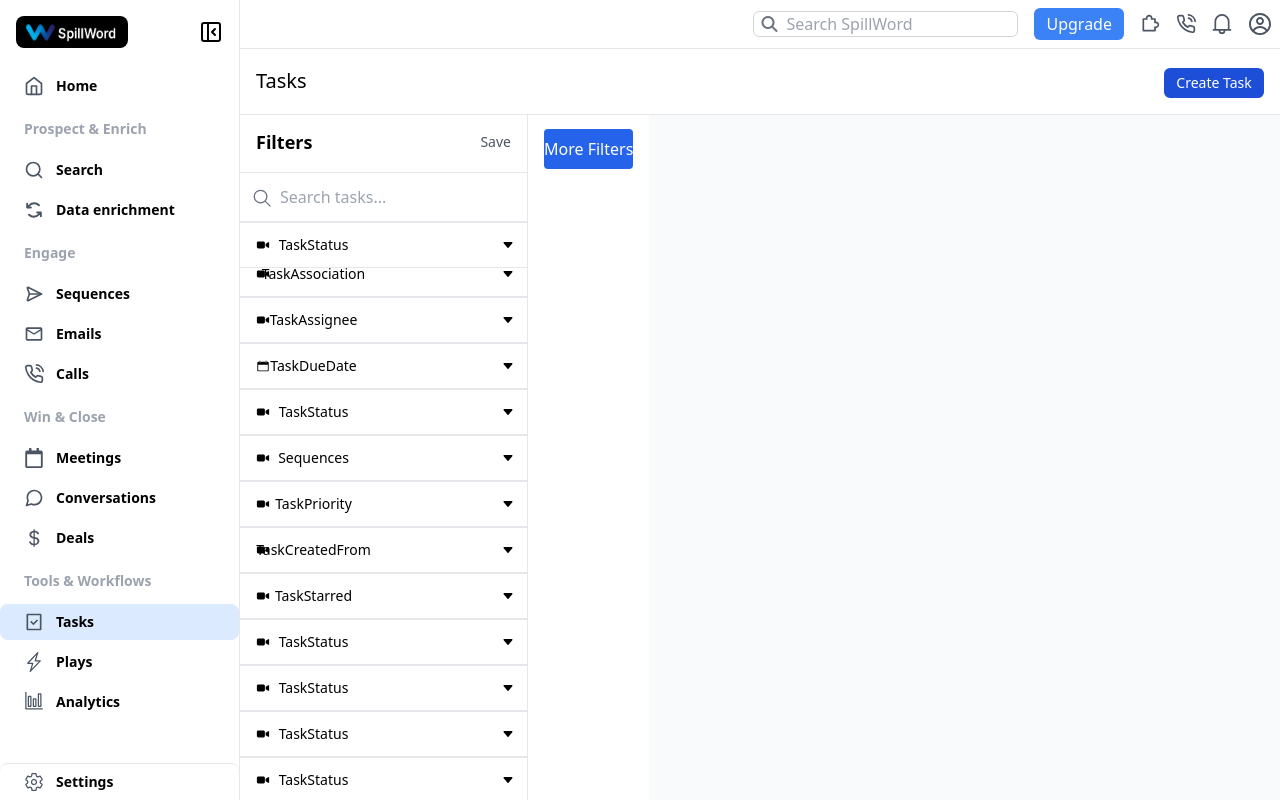
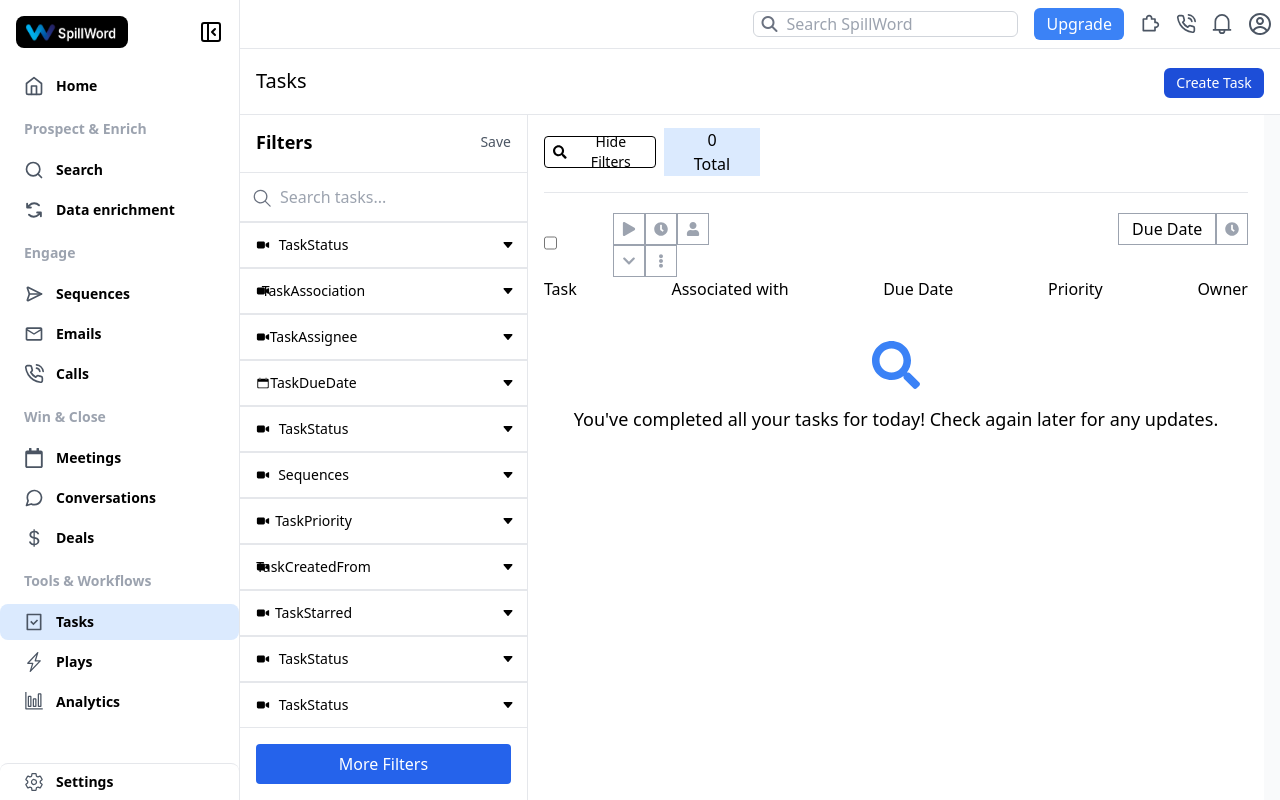
Before and after one commit to zainishfaq/Apollo, a React (Vite) app in the folder Frontend/: page /Tasks in a window 1280 px wide. Built offline with nearby package versions, Linux system fonts and the light colour scheme.

Commit message:
Conflict Resolved

```diff
--- a/Frontend/src/pages/Tasks.jsx
+++ b/Frontend/src/pages/Tasks.jsx
@@ -13,32 +13,30 @@ import TaskCreatedFrom from '../components/Filters/TaskCreatedFrom';
 import TaskStarred from '../components/Filters/TaskStarred';
 
 function Tasks() {
+
+
   return (
     <>
-      <div className="fixed top-16 left-64 right-0 bg-white z-40">
-        {" "}
-        {/* Position fixed for the navigation bar */}
+    <div className="fixed top-16 left-64 right-0 bg-white z-40"> {/* Position fixed for the navigation bar */}
     <div className="text-2xl font-medium bg-white text-black -mt-4 -mr-4 -ml-4 border-b border-gray-200 px-4">
         <div className="flex items-center justify-between mb-4">
             <h2 className="text-xl font-medium text-black mt-4">Tasks</h2>
-            <button
-              style={{ width: "100px", height: "30px" }}
-              className="bg-blue-700 text-white rounded-md p-1 text-sm mt-5 mr-4"
-            >
-              Create Task
-            </button>
+            <button style={{ width: '100px', height: '30px' }} className="bg-blue-700 text-white rounded-md p-1 text-sm mt-5 mr-4">Create Task</button>
+        </div>
+
     </div>
     </div>
-      </div>
+
 
     <div className="flex h-screen ml-56 mt-24">
       {/* Sidebar */}
       <div className="w-72 bg-white border-r border-gray-200 flex flex-col">
         <div className="p-4 border-b border-gray-200 bg-white sticky top-0 z-10">
-            <div className="flex justify-between items-center">
+          <div className='flex justify-between items-center'>
             <h2 className="text-lg font-semibold">Filters</h2>
-              <button className="text-sm text-gray-600">Save</button>
+            <button className='text-sm text-gray-600'>Save</button>
           </div>
+
         </div>
         <div className="flex-grow overflow-y-auto p-0 pt-0">
         <div className="mb-4 relative">
@@ -51,69 +49,7 @@ function Tasks() {
             </div>
           {/* Task Status */}
           <div>
-              <TaskStatus />
-            </div>
-
-            {/* Task Association */}
-            <div>
-              <TaskAssociation />
-            </div>
-
-            {/* Task Assignee */}
-            <div>
-              <TaskAssignee />
-            </div>
-
-            {/* Task Due Date */}
-            <div>
-              <TaskDueDate />
-            </div>
-
-            {/* Scores */}
-            <div>
-              <TaskStatus />
-            </div>
-
-            {/* Additional Fields */}
-            <div>
-              <Sequences />
-            </div>
-
-            <div>
-              <TaskPriority />
-            </div>
-
-            <div>
-              <TaskCreatedFrom />
-            </div>
-
-            <div>
-              <TaskStarred />
-            </div>
-
-            <div>
-              <TaskStatus />
-            </div>
-
-            <div>
-              <TaskStatus />
-            </div>
-
-            <div>
-              <TaskStatus />
-            </div>
-
-            <div>
-              <TaskStatus />
-            </div>
-
-            <div>
-              <TaskStatus />
-            </div>
-
-            <div>
-              <TaskStatus />
-            </div>
+            <TaskStatus/>
           </div>
 
           {/* Task Association */}
@@ -220,28 +156,18 @@ function Tasks() {
             <span>Priority</span>
             <span>Owner</span>
           </div>
-          <div className="border-t border-gray-200 pt-4">
-            <div className="flex justify-between items-center mb-2">
-              <span>Task</span>
-              <span>Associated with</span>
-              <span>Due Date</span>
-              <span>Priority</span>
-              <span>Owner</span>
-            </div>
           <div className="text-center py-8">
             <div className="flex flex-col items-center justify-center">
               <FaSearch className="text-5xl text-blue-500 mb-4" />
-                <p className="text-lg">
-                  You've completed all your tasks for today! Check again later
-                  for any updates.
-                </p>
+              <p className="text-lg">You've completed all your tasks for today! Check again later for any updates.</p>
             </div>
           </div>
         </div>
       </div>
       </div>
+
 </>
-  );
+  )
 }
 
 export default Tasks;
```
Lines whose indentation alone changed are shown as unchanged.
